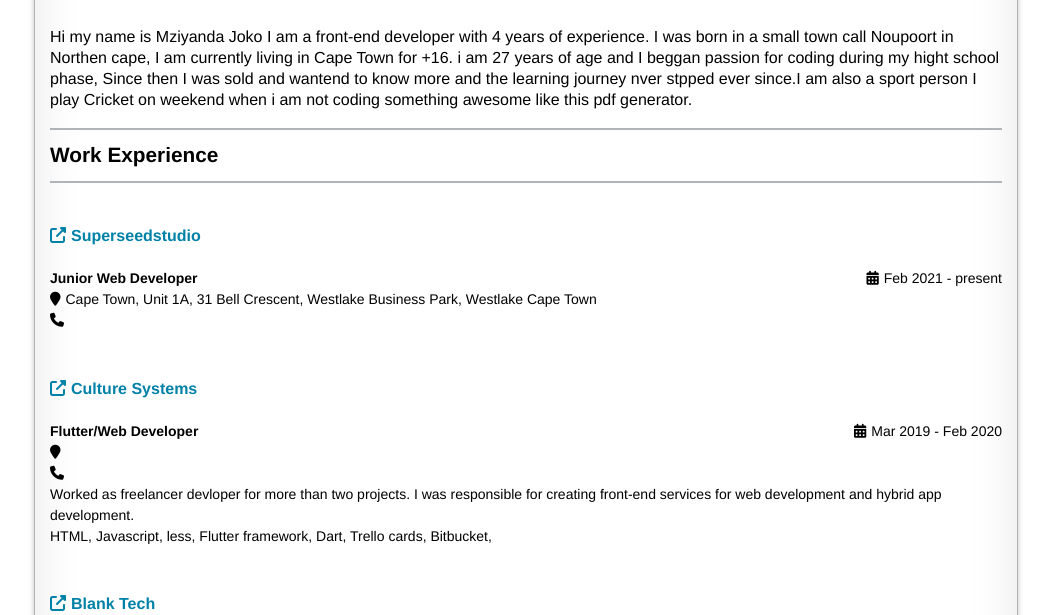
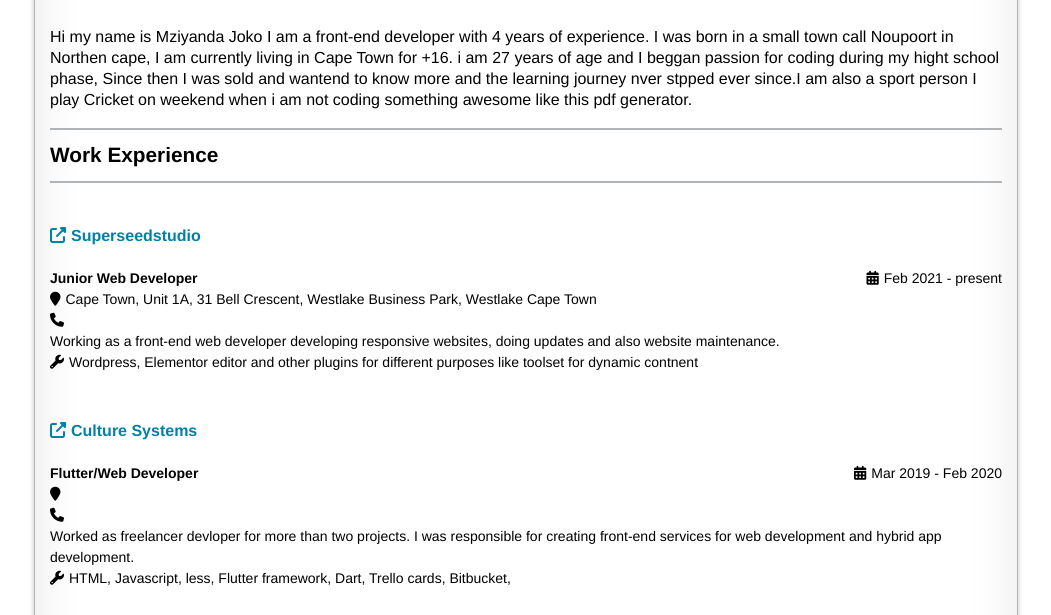
Before and after one commit to mziyandajoko/onepage-resume, an Eleventy site: page src/index.njk in a window 1280 px wide. Shown: the part 185-800 px from the top of the page, without its empty margins (114-1165 px from the left). Built offline with nearby package versions, Linux system fonts and the light colour scheme; Eleventy itself is replaced by a stand-in of ours; files that its build step writes are made by us from their sources.

Commit message:
adds tool icon

```diff
--- a/src/_data/data.json
+++ b/src/_data/data.json
@@ -22,7 +22,8 @@
         "address": "Cape Town, Unit 1A, 31 Bell Crescent, Westlake Business Park, Westlake Cape Town",
         "role":"Junior Web Developer",
         "start_date":"Feb 2021 - present",
-        "description":""
+        "description":"Working as a front-end web developer developing responsive websites, doing updates and also website maintenance.",
+        "tools": "Wordpress, Elementor editor and other plugins for different purposes like toolset for dynamic contnent"
       },
       {
          "id":"02",
--- a/src/_includes/templates/work_experiance.njk
+++ b/src/_includes/templates/work_experiance.njk
@@ -9,7 +9,7 @@
         <li><i class="fa fa-map-marker"></i>{{workesperience.address}}</li>
         <li><i class="fa fa-phone"></i>{{workesperience.tell}}</li>
         <li>{{workesperience.description}}</li>
-        <li>{{workesperience.tools}}</li>
+        <li><i class="fa fa-wrench"></i>{{workesperience.tools}}</li>
         </ul>
     {%endfor %}
 </div>
```
Also changed, not shown: _public/index.html.
